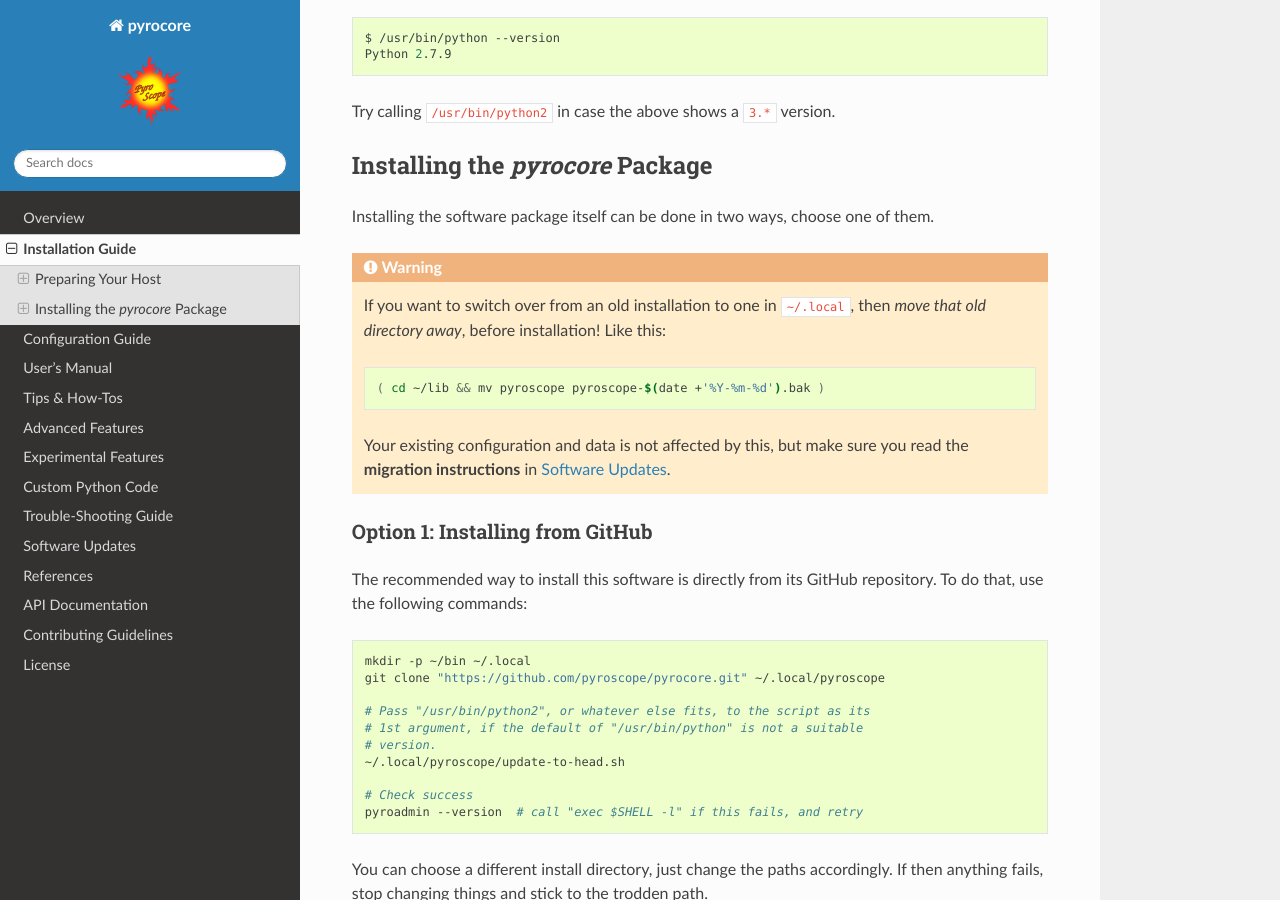
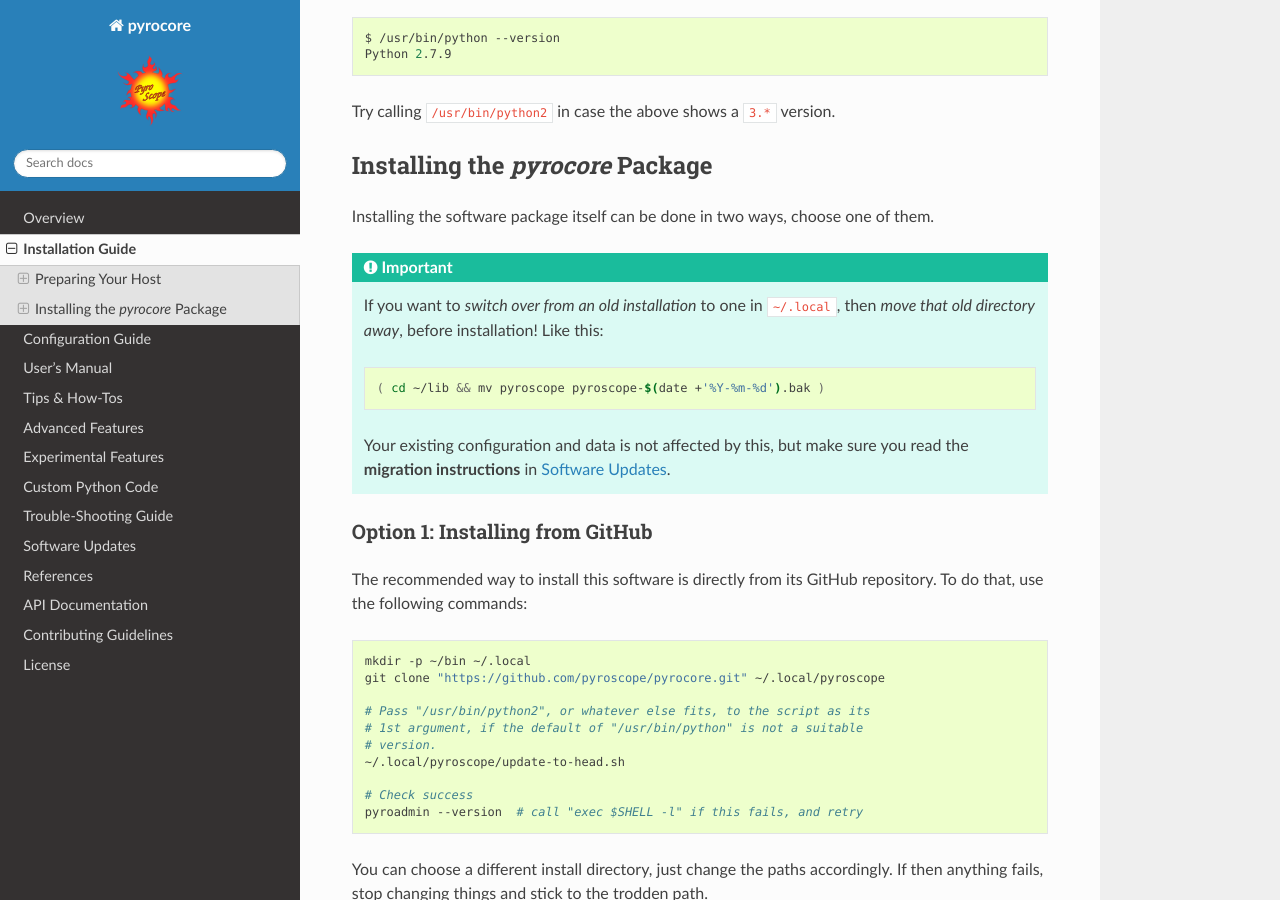
Before and after one commit to pyroscope/pyrocore, a Sphinx documentation site: the page built from docs/installation.rst, in a window 1280 px wide and 900 px high, scrolled down 2041 px. Built offline with Sphinx 7.4.7 and the Read the Docs theme 2.0.0, drawn with Linux system fonts in a browser that asks for light colours; part of the change alters nothing that is shown.

Commit message:
docs: minor layout change

```diff
--- a/docs/installation.rst
+++ b/docs/installation.rst
@@ -102,9 +102,9 @@ Installing the `pyrocore` Package
 Installing the software package itself can be done in two ways,
 choose one of them.
 
-.. warning::
+.. important::
 
-    If you want to switch over from an old installation to one in ``~/.local``,
+    If you want to *switch over from an old installation* to one in ``~/.local``,
     then *move that old directory away*, before installation! Like this:
 
     .. code-block:: shell
```
